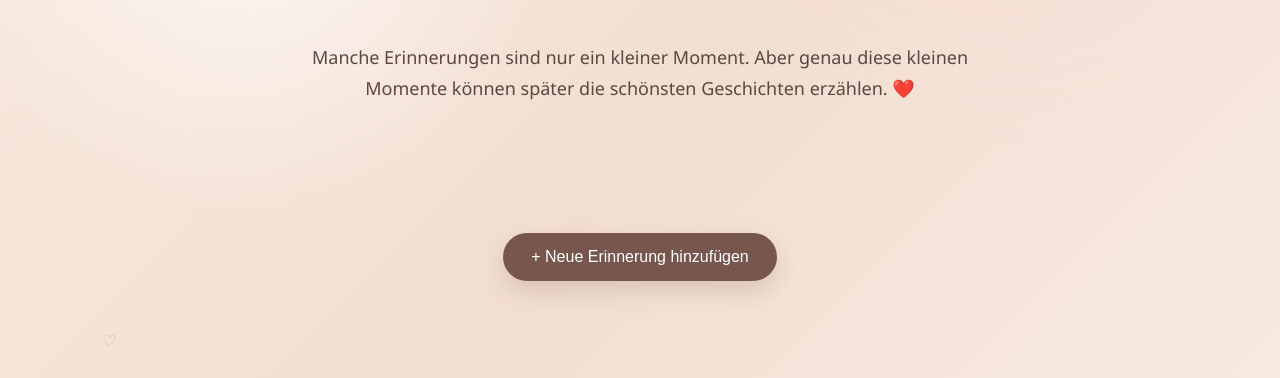
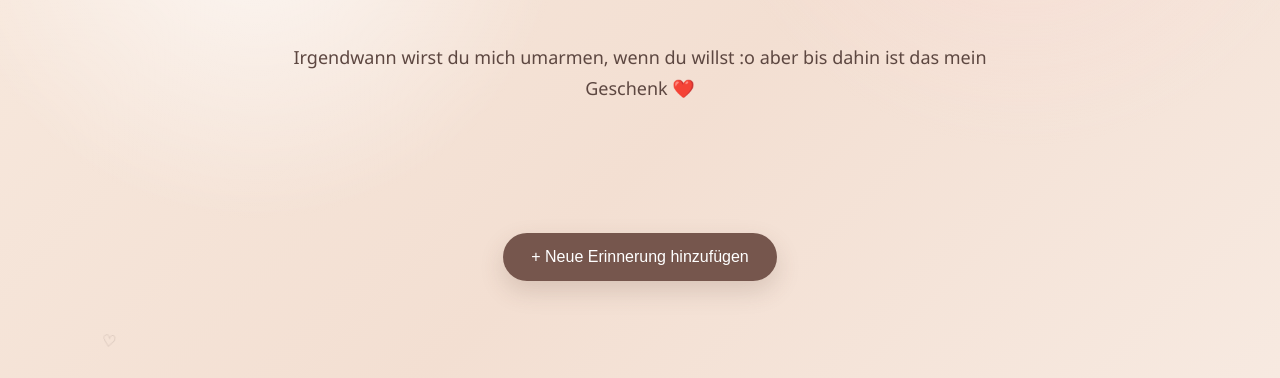
Before and after one commit to a-mforever/einmonatpresent, a plain HTML site: page index.html in a window 1280 px wide. Shown: the part 255-633 px from the top of the page. Drawn offline with Linux system fonts and the light colour scheme.

Commit message:
Update intro text in index.html
Replaced text in the intro section with a new message.

```diff
--- a/index.html
+++ b/index.html
@@ -469,9 +469,8 @@ footer {
 <main>
 
     <div class="intro">
-        Manche Erinnerungen sind nur ein kleiner Moment.
-        Aber genau diese kleinen Momente können später
-        die schönsten Geschichten erzählen. ❤️
+        Irgendwann wirst du mich umarmen, wenn du willst :o
+        aber bis dahin ist das mein Geschenk ❤️
     </div>
 
     <section class="memories" id="memories"></section>
```
